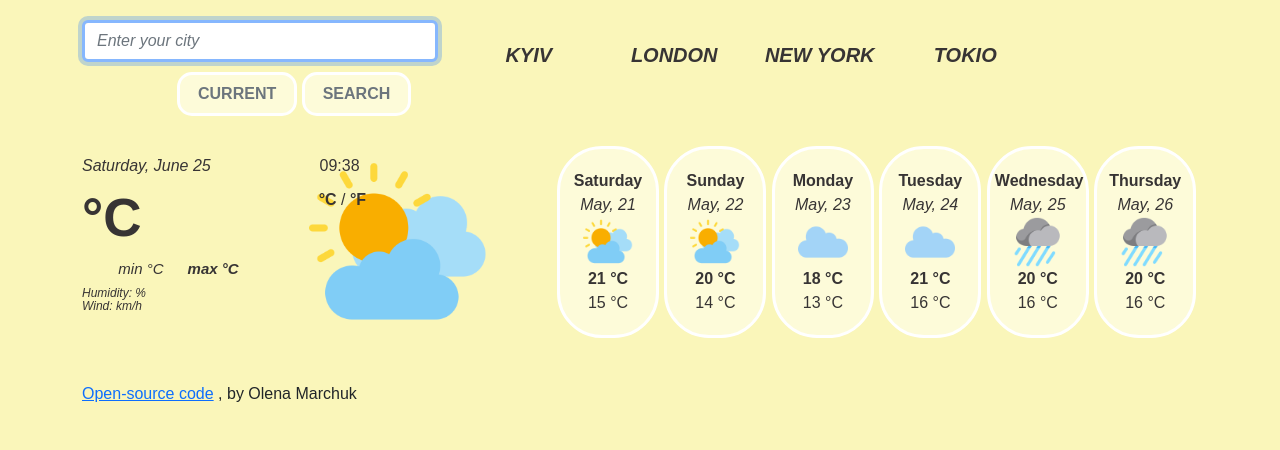
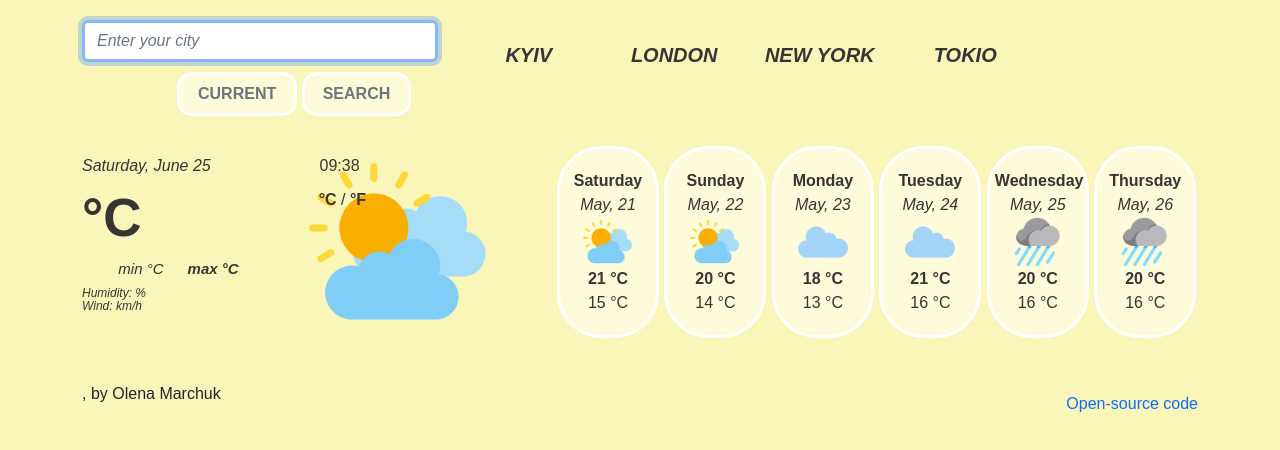
Before and after one commit to OlenaMarchuk/weather-app, a plain HTML site: page index.html in a window 1280 px wide. Drawn offline with nearby package versions, Linux system fonts and the light colour scheme; no server answers.

Commit message:
added style to git-source

```diff
--- a/src/style.css
+++ b/src/style.css
@@ -156,3 +156,8 @@ h1 {
 img.details {
   max-width: 50px;
 }
+a.git-source {
+  text-decoration: none;
+  float: right;
+  padding-top: 10px;
+}
```
